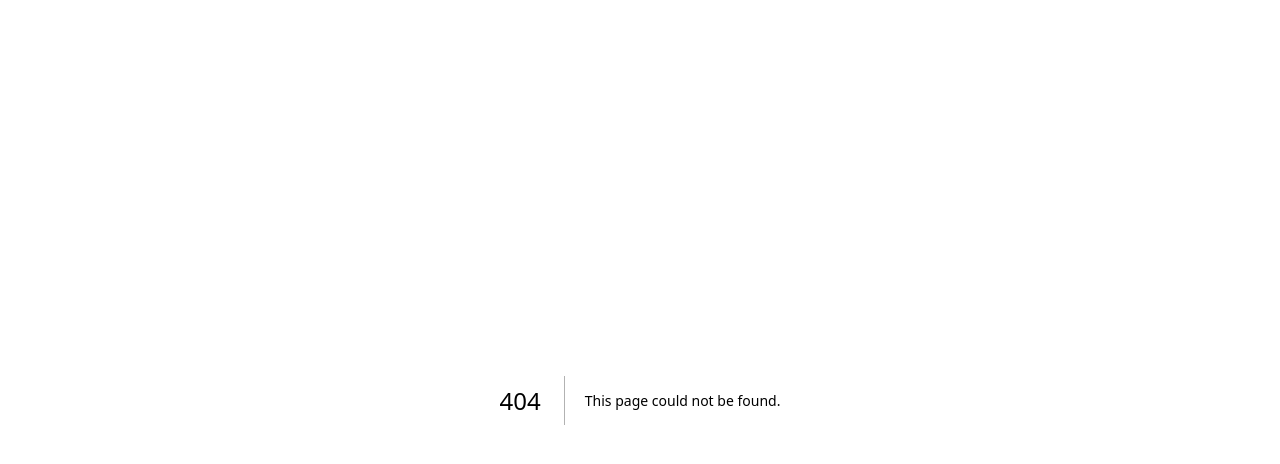
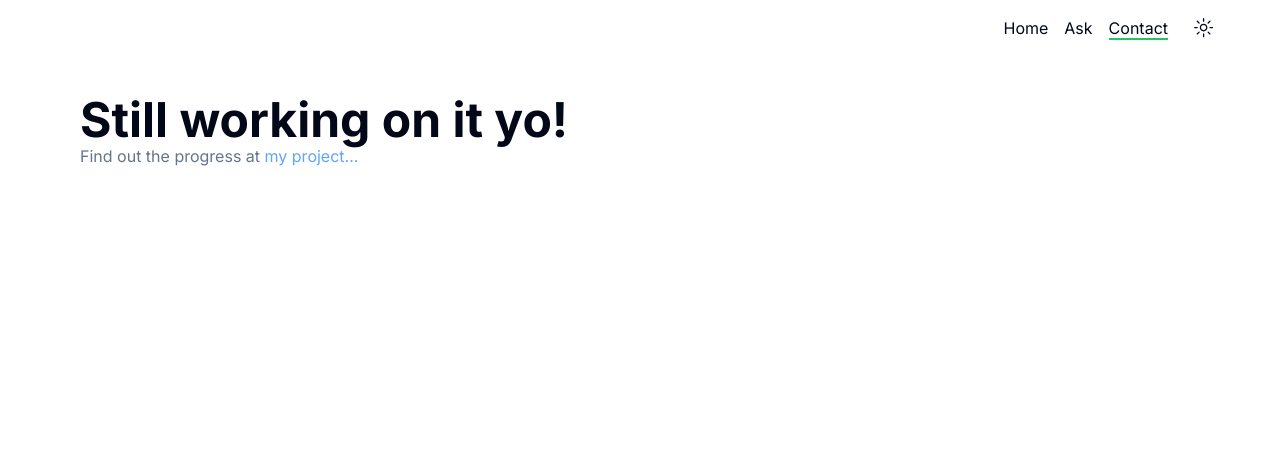
Before and after one commit to JyotiRSharma/jyoti-portfolio, a Next.js app: page /contact in a window 1280 px wide. Before the commit this address had no page. Shown: the top 464 px of the page. Built offline with nearby package versions, Linux system fonts and the light colour scheme.

Commit message:
feat(navbar): add navbar & maintainance pages
Create a max-w-desktop tailwind class
Add Navbar & automate navitems with array
Create maintainance page for ask and contact
Change navitems highlight to green-500 in light mode

closes issue#4

```diff
--- /dev/null
+++ b/src/app/ask/page.tsx
@@ -0,0 +1,7 @@
+import Maintainance from "@/components/Maintenance";
+
+const Ask = () => {
+    return <Maintainance />;
+};
+
+export default Ask;
--- /dev/null
+++ b/src/app/contact/page.tsx
@@ -0,0 +1,7 @@
+import Maintainance from "@/components/Maintenance";
+
+const Contact = () => {
+    return <Maintainance />;
+};
+
+export default Contact;
--- a/src/app/layout.tsx
+++ b/src/app/layout.tsx
@@ -3,12 +3,13 @@ import { Inter } from "next/font/google";
 import "./globals.css";
 import { ThemeProvider } from "@/components/ui/theme-provider";
 import { SpeedInsights } from "@vercel/speed-insights/next";
+import Navbar from "@/components/Navbar";
 
 const inter = Inter({ subsets: ["latin"] });
 
 export const metadata: Metadata = {
-    title: "jrsharma | portfolio",
-    description: "Jyoti Ranjan Sharma's Portfolio",
+    title: "jrsharma",
+    description: "Jyoti Ranjan Sharma's Zone",
 };
 
 export default function RootLayout({
@@ -25,6 +26,7 @@ export default function RootLayout({
                     enableSystem
                     disableTransitionOnChange
                 >
+                    <Navbar></Navbar>
                     {children}
                     <SpeedInsights></SpeedInsights>
                 </ThemeProvider>
--- a/src/app/page.tsx
+++ b/src/app/page.tsx
@@ -1,12 +1,10 @@
-import ModeToggle from "@/components/ModeToggle";
 import Image from "next/image";
 import Link from "next/link";
 
 export default function Home() {
     return (
         <main className="">
-            <div className="mx-auto my-0 flex max-w-[75rem] flex-col gap-12 px-10 py-20 lg:flex-row">
-                <ModeToggle></ModeToggle>
+            <div className="mx-auto my-0 flex max-w-desktop flex-col gap-12 px-10 py-10 lg:flex-row">
                 <div className="flex flex-col gap-3">
                     <h1 className="text-5xl font-bold">Jyoti Ranjan Sharma</h1>
                     <h3 className="text-xl font-semibold text-slate-500">
--- /dev/null
+++ b/src/components/Maintenance.tsx
@@ -0,0 +1,22 @@
+import Link from "next/link";
+
+const Maintainance = () => {
+    return (
+        <div className="mx-auto my-0 max-w-desktop px-10 py-10">
+            <h1 className="text-4xl font-bold md:text-5xl">
+                Still working on it yo!
+            </h1>
+            <p className="text-sm text-slate-500 md:text-base">
+                Find out the progress at
+                <Link
+                    href="https://github.com/users/JyotiRSharma/projects/3/views/3"
+                    target="_blank"
+                >
+                    <span className="text-blue-400">&nbsp;my project...</span>
+                </Link>
+            </p>
+        </div>
+    );
+};
+
+export default Maintainance;
--- /dev/null
+++ b/src/components/Navbar.tsx
@@ -0,0 +1,35 @@
+"use client";
+
+import Link from "next/link";
+import { usePathname } from "next/navigation";
+import ModeToggle from "./ModeToggle";
+
+const links = [
+    { href: "/", label: "Home" },
+    { href: "/ask", label: "Ask" },
+    { href: "/contact", label: "Contact" },
+];
+
+const Navbar = () => {
+    const pathname = usePathname();
+    return (
+        <div>
+            <ul className="mx-auto my-0 flex max-w-desktop items-center justify-end gap-4 px-4 py-2">
+                {links.map((link) => (
+                    <li key={link.href}>
+                        <Link
+                            className={`link ${pathname === link.href ? "active border-b-2 border-green-500 dark:border-[#BADA55]" : ""}`}
+                            href={link.href}
+                        >
+                            {link.label}
+                        </Link>
+                    </li>
+                ))}
+
+                <ModeToggle></ModeToggle>
+            </ul>
+        </div>
+    );
+};
+
+export default Navbar;
--- a/tailwind.config.ts
+++ b/tailwind.config.ts
@@ -72,6 +72,9 @@ const config = {
         "accordion-down": "accordion-down 0.2s ease-out",
         "accordion-up": "accordion-up 0.2s ease-out",
       },
+      maxWidth: {
+        "desktop": "75rem"
+      }
     },
   },
   plugins: [require("tailwindcss-animate")],
```
